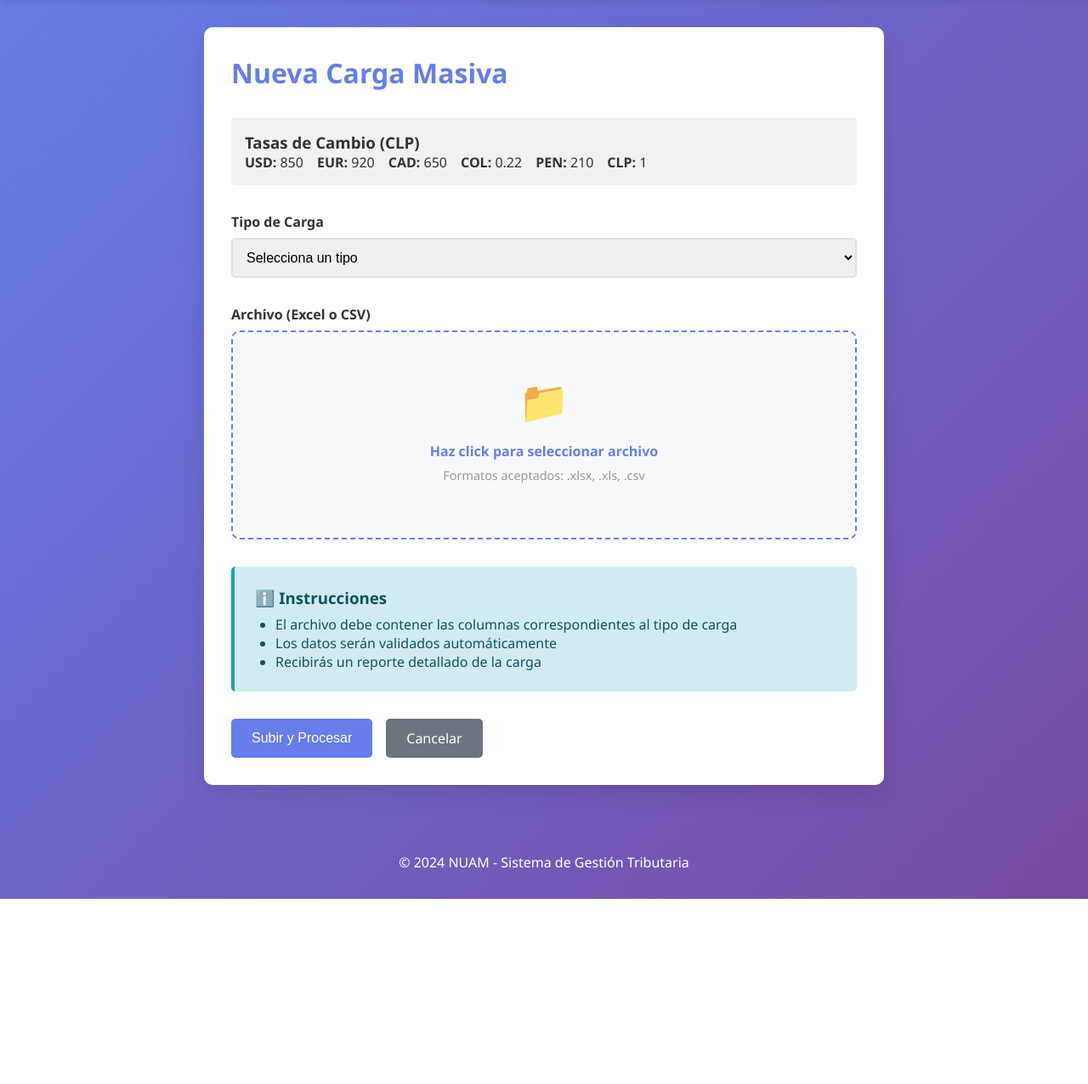
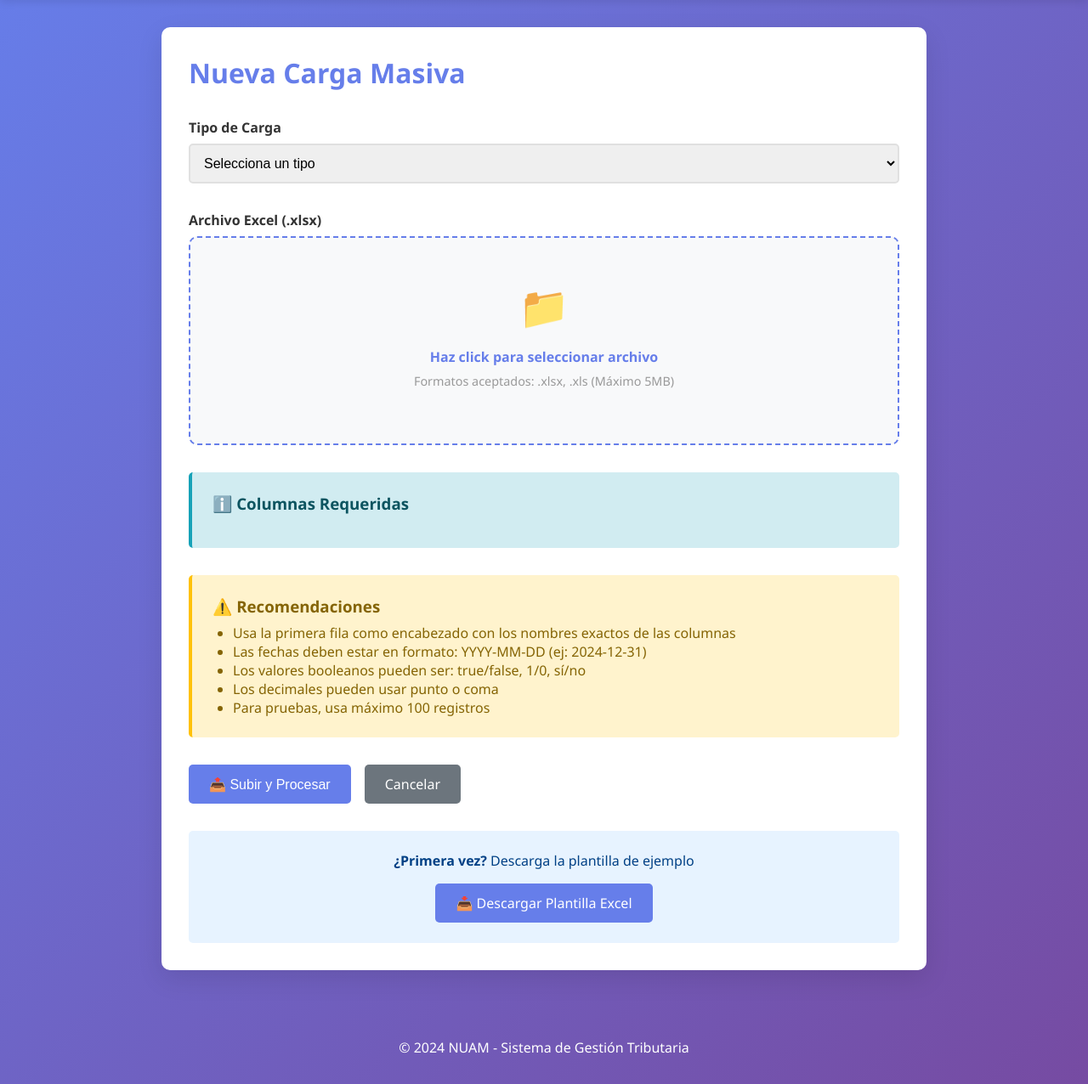
Before and after one commit to DykeByte/Nuam-main, a Django app: page /accounts/cargas/nueva/ in a window 1280 px wide. Shown: the part 66-1342 px from the top of the page at 85% size. Before the commit the page ends 1124 px from the top, so only its background shows below. Run offline with Django 5.2, Linux system fonts and the light colour scheme; the visitor is signed in with stand-in values (Sample User, id 1).

```diff
--- a/accounts/models.py
+++ b/accounts/models.py
@@ -59,6 +59,7 @@ class CalificacionTributaria(models.Model):
     numero_dividendo = models.IntegerField(null=True, blank=True)
     descripcion = models.CharField(max_length=255, blank=True)
     tipo_sociedad = models.CharField(max_length=10, blank=True)
+    divisa = models.CharField(max_length=10, default='CLP')
     acopio_lsfxf = models.BooleanField(default=False)
     valor_historico = models.DecimalField(max_digits=18, decimal_places=2, null=True, blank=True)
     factor_actualizacion = models.DecimalField(max_digits=10, decimal_places=6, null=True, blank=True)
--- a/accounts/templates/accounts/nueva_carga.html
+++ b/accounts/templates/accounts/nueva_carga.html
@@ -1,74 +1,144 @@
-<!-- ============================================ -->
-<!-- 10. nueva_carga.html -->
-<!-- Guardar en: accounts/templates/accounts/nueva_carga.html -->
-<!-- ============================================ -->
 {% extends 'base.html' %}
 
 {% block title %}Nueva Carga - NUAM{% endblock %}
 
 {% block content %}
-<div class="card" style="max-width: 800px; margin: 0 auto;">
+<div class="card" style="max-width: 900px; margin: 0 auto;">
     <h1 style="color: #667eea; margin-bottom: 2rem;">Nueva Carga Masiva</h1>
-
-    <!-- Tasas de divisas fijas -->
-    <div style="margin-bottom: 2rem; padding: 1rem; background: #f1f1f1; border-radius: 5px;">
-        <h3>Tasas de Cambio (CLP)</h3>
-        <ul style="list-style: none; padding: 0; display: flex; gap: 1rem;">
-            {% for moneda, valor in tasas_divisas.items %}
-                <li><strong>{{ moneda }}:</strong> {{ valor }}</li>
-            {% endfor %}
-        </ul>
-    </div>
 
     <form method="post" enctype="multipart/form-data">
         {% csrf_token %}
 
         <div style="margin-bottom: 2rem;">
             <label style="display: block; margin-bottom: 0.5rem; font-weight: 600;">Tipo de Carga</label>
-            <select name="tipo_carga" required
+            <select name="tipo_carga" id="tipoCarga" required
                 style="width: 100%; padding: 0.75rem; border: 2px solid #e0e0e0; border-radius: 5px; font-size: 1rem;">
                 <option value="">Selecciona un tipo</option>
-                <option value="FACTORES">Factores</option>
-                <option value="MONITOR">Monitor</option>
+                <option value="FACTORES">Factores (Incluye todos los factores del 8 al 37)</option>
+                <option value="MONITOR">Monitor (Solo datos básicos)</option>
             </select>
         </div>
 
         <div style="margin-bottom: 2rem;">
-            <label style="display: block; margin-bottom: 0.5rem; font-weight: 600;">Archivo (Excel o CSV)</label>
+            <label style="display: block; margin-bottom: 0.5rem; font-weight: 600;">Archivo Excel (.xlsx)</label>
             <div style="border: 2px dashed #667eea; border-radius: 10px; padding: 3rem; text-align: center; background: #f8f9fa;">
-                <input type="file" name="archivo" accept=".xlsx,.xls,.csv" required
+                <input type="file" name="archivo" accept=".xlsx,.xls" required
                     style="display: none;" id="fileInput">
                 <label for="fileInput" style="cursor: pointer;">
                     <div style="font-size: 3rem; margin-bottom: 1rem;">📁</div>
                     <p style="color: #667eea; font-weight: 600; margin-bottom: 0.5rem;">Haz click para seleccionar archivo</p>
-                    <p style="color: #999; font-size: 0.9rem;">Formatos aceptados: .xlsx, .xls, .csv</p>
+                    <p style="color: #999; font-size: 0.9rem;">Formatos aceptados: .xlsx, .xls (Máximo 5MB)</p>
                 </label>
                 <div id="fileName" style="margin-top: 1rem; color: #28a745; font-weight: 600;"></div>
             </div>
         </div>
 
+        <!-- Información sobre columnas esperadas -->
         <div style="background: #d1ecf1; padding: 1.5rem; border-radius: 5px; border-left: 4px solid #17a2b8; margin-bottom: 2rem;">
-            <h3 style="color: #0c5460; margin-bottom: 0.5rem;">ℹ️ Instrucciones</h3>
-            <ul style="color: #0c5460; margin: 0; padding-left: 1.5rem;">
-                <li>El archivo debe contener las columnas correspondientes al tipo de carga</li>
-                <li>Los datos serán validados automáticamente</li>
-                <li>Recibirás un reporte detallado de la carga</li>
+            <h3 style="color: #0c5460; margin-bottom: 1rem;">ℹ️ Columnas Requeridas</h3>
+
+            <div id="columnasInfo" style="display: none;">
+                <div id="columnasFactores" style="display: none;">
+                    <h4 style="color: #0c5460; margin-bottom: 0.5rem;">Tipo FACTORES:</h4>
+                    <ul style="color: #0c5460; margin: 0; padding-left: 1.5rem; columns: 2;">
+                        <li>corredor_dueno</li>
+                        <li>rut</li>
+                        <li>ano_comercial</li>
+                        <li>mercado</li>
+                        <li>instrumento</li>
+                        <li>fecha_pago</li>
+                        <li>secuencia_evento</li>
+                        <li>numero_dividendo</li>
+                        <li>descripcion</li>
+                        <li>tipo_sociedad</li>
+                        <li>acopio_lsfxf</li>
+                        <li>valor_historico</li>
+                        <li>factor_actualizacion</li>
+                        <li>es_local</li>
+                        <li>factor_8 a factor_37 (30 columnas)</li>
+                    </ul>
+                </div>
+
+                <div id="columnasMonitor" style="display: none;">
+                    <h4 style="color: #0c5460; margin-bottom: 0.5rem;">Tipo MONITOR:</h4>
+                    <ul style="color: #0c5460; margin: 0; padding-left: 1.5rem; columns: 2;">
+                        <li>corredor_dueno</li>
+                        <li>rut</li>
+                        <li>ano_comercial</li>
+                        <li>mercado</li>
+                        <li>instrumento</li>
+                        <li>fecha_pago</li>
+                        <li>secuencia_evento</li>
+                        <li>numero_dividendo</li>
+                        <li>descripcion</li>
+                        <li>tipo_sociedad</li>
+                        <li>acopio_lsfxf</li>
+                        <li>valor_historico</li>
+                        <li>factor_actualizacion</li>
+                        <li>es_local</li>
+                    </ul>
+                </div>
+            </div>
+        </div>
+
+        <div style="background: #fff3cd; padding: 1.5rem; border-radius: 5px; border-left: 4px solid #ffc107; margin-bottom: 2rem;">
+            <h3 style="color: #856404; margin-bottom: 0.5rem;">⚠️ Recomendaciones</h3>
+            <ul style="color: #856404; margin: 0; padding-left: 1.5rem;">
+                <li>Usa la primera fila como encabezado con los nombres exactos de las columnas</li>
+                <li>Las fechas deben estar en formato: YYYY-MM-DD (ej: 2024-12-31)</li>
+                <li>Los valores booleanos pueden ser: true/false, 1/0, sí/no</li>
+                <li>Los decimales pueden usar punto o coma</li>
+                <li>Para pruebas, usa máximo 100 registros</li>
             </ul>
         </div>
 
         <div style="display: flex; gap: 1rem;">
-            <button type="submit" class="btn btn-primary">Subir y Procesar</button>
+            <button type="submit" class="btn btn-primary">📤 Subir y Procesar</button>
             <a href="{% url 'accounts:lista_cargas' %}" class="btn btn-secondary">Cancelar</a>
         </div>
     </form>
+
+    <!-- Botón para descargar plantilla -->
+    <div style="margin-top: 2rem; padding: 1.5rem; background: #e7f3ff; border-radius: 5px; text-align: center;">
+        <p style="color: #004085; margin-bottom: 1rem;">
+            <strong>¿Primera vez?</strong> Descarga la plantilla de ejemplo
+        </p>
+        <a href="{% url 'accounts:descargar_plantilla' %}" class="btn btn-primary" style="text-decoration: none;">
+            📥 Descargar Plantilla Excel
+        </a>
+    </div>
 </div>
 
 <script>
+    // Mostrar nombre del archivo seleccionado
     document.getElementById('fileInput').addEventListener('change', function(e) {
         const fileName = e.target.files[0]?.name;
+        const fileSize = e.target.files[0]?.size;
         const fileNameDiv = document.getElementById('fileName');
+
         if (fileName) {
-            fileNameDiv.textContent = '✓ Archivo seleccionado: ' + fileName;
+            const sizeMB = (fileSize / (1024 * 1024)).toFixed(2);
+            fileNameDiv.innerHTML = `✓ Archivo seleccionado: <strong>${fileName}</strong><br>Tamaño: ${sizeMB} MB`;
+        }
+    });
+
+    // Mostrar columnas según tipo de carga
+    document.getElementById('tipoCarga').addEventListener('change', function(e) {
+        const tipo = e.target.value;
+        const columnasInfo = document.getElementById('columnasInfo');
+        const columnasFactores = document.getElementById('columnasFactores');
+        const columnasMonitor = document.getElementById('columnasMonitor');
+
+        if (tipo === 'FACTORES') {
+            columnasInfo.style.display = 'block';
+            columnasFactores.style.display = 'block';
+            columnasMonitor.style.display = 'none';
+        } else if (tipo === 'MONITOR') {
+            columnasInfo.style.display = 'block';
+            columnasFactores.style.display = 'none';
+            columnasMonitor.style.display = 'block';
+        } else {
+            columnasInfo.style.display = 'none';
         }
     });
 </script>
--- a/accounts/urls.py
+++ b/accounts/urls.py
@@ -19,6 +19,7 @@ urlpatterns = [
     path('cargas/', views.lista_cargas, name='lista_cargas'),
     path('cargas/nueva/', views.nueva_carga, name='nueva_carga'),
     path('cargas/<int:pk>/', views.detalle_carga, name='detalle_carga'),
+    path('cargas/plantilla/', views.descargar_plantilla, name='descargar_plantilla'),  # NUEVA
 
     # Calificaciones Tributarias
     path('calificaciones/', views.lista_calificaciones, name='lista_calificaciones'),
--- a/accounts/views.py
+++ b/accounts/views.py
@@ -5,10 +5,11 @@ from django.contrib.auth.decorators import login_required
 from django.contrib.auth.models import User
 from django.contrib import messages
 from .models import Perfil, CargaMasiva, CalificacionTributaria, LogOperacion
-from .utils.divisas import obtener_tipo_cambio
 from forex_python.converter import CurrencyRates
-
-
+from .excel_handler import ExcelHandler, get_columnas_esperadas
+from django.http import HttpResponse
+import pandas as pd
+from io import BytesIO
 
 # ==================== AUTENTICACIÓN ====================
 
@@ -98,27 +99,58 @@ def lista_cargas(request):
 
 @login_required
 def nueva_carga(request):
-    # Diccionario de divisas para pruebas
-    tasas_divisas = {
-        'USD': 850,   # 1 USD = 850 CLP
-        'EUR': 920,   # 1 EUR = 920 CLP
-        'CAD': 650,   # 1 CAD = 650 CLP
-        'COL': 0.22,  # 1 COP = 0.22 CLP
-        'PEN': 210,   # 1 PEN = 210 CLP
-        'CLP': 1,     # Peso chileno como referencia
-    }
+    if request.method == 'POST':
+        tipo_carga = request.POST.get('tipo_carga')
+        archivo = request.FILES.get('archivo')
 
-    if request.method == 'POST':
-        # Aquí lógica de carga de archivos
-        messages.info(request, 'Funcionalidad de carga en desarrollo')
-        return redirect('accounts:lista_cargas')
+        # Validaciones básicas
+        if not tipo_carga:
+            messages.error(request, 'Debes seleccionar un tipo de carga')
+            return render(request, 'accounts/nueva_carga.html')
 
+        if not archivo:
+            messages.error(request, 'Debes seleccionar un archivo')
+            return render(request, 'accounts/nueva_carga.html')
+
+        # Validar extensión
+        if not archivo.name.endswith(('.xlsx', '.xls')):
+            messages.error(request, 'Solo se permiten archivos Excel (.xlsx, .xls)')
+            return render(request, 'accounts/nueva_carga.html')
+
+        # Validar tamaño (máximo 5MB para pruebas)
+        if archivo.size > 5 * 1024 * 1024:
+            messages.error(request, 'El archivo es muy grande. Máximo 5MB')
+            return render(request, 'accounts/nueva_carga.html')
+
+        try:
+            # Procesar el archivo
+            handler = ExcelHandler(archivo, tipo_carga, request.user)
+            carga = handler.procesar()
+
+            # Mensaje de éxito
+            if carga.registros_fallidos > 0:
+                messages.warning(
+                    request,
+                    f'Carga completada con advertencias: {carga.registros_exitosos} exitosos, {carga.registros_fallidos} fallidos'
+                )
+            else:
+                messages.success(
+                    request,
+                    f'¡Carga exitosa! {carga.registros_exitosos} registros procesados'
+                )
+
+            return redirect('accounts:detalle_carga', pk=carga.pk)
+
+        except Exception as e:
+            messages.error(request, f'Error al procesar archivo: {str(e)}')
+            return render(request, 'accounts/nueva_carga.html')
+
+    # GET request
     context = {
-        'tasas_divisas': tasas_divisas
+        'columnas_factores': get_columnas_esperadas('FACTORES'),
+        'columnas_monitor': get_columnas_esperadas('MONITOR'),
     }
     return render(request, 'accounts/nueva_carga.html', context)
-
-
 
 @login_required
 def detalle_carga(request, pk):
@@ -131,6 +163,103 @@ def detalle_carga(request, pk):
     }
     return render(request, 'accounts/detalle_carga.html', context)
 
+@login_required
+def descargar_plantilla(request):
+    """Genera y descarga una plantilla Excel de ejemplo"""
+
+    # Datos de ejemplo
+    datos = {
+        'corredor_dueno': ['Ejemplo Corredor 1', 'Ejemplo Corredor 2'],
+        'rut': ['12345678-9', '98765432-1'],
+        'ano_comercial': ['2024', '2024'],
+        'mercado': ['ACN', 'OCT'],
+        'instrumento': ['BONO-001', 'BONO-002'],
+        'fecha_pago': ['2024-12-31', '2024-11-30'],
+        'secuencia_evento': [1, 2],
+        'numero_dividendo': [1, 1],
+        'descripcion': ['Descripción ejemplo 1', 'Descripción ejemplo 2'],
+        'tipo_sociedad': ['A/C', 'A/C'],
+        'acopio_lsfxf': ['true', 'false'],
+        'valor_historico': [1000000, 2000000],
+        'factor_actualizacion': [1.05, 1.03],
+        'es_local': ['true', 'true'],
+        'origen': ['CARGA_MASIVA', 'CARGA_MASIVA'],
+    }
+
+    # Agregar factores del 8 al 37
+    for i in range(8, 38):
+        datos[f'factor_{i}'] = [1.0 + (i/100), 1.0 + (i/100)]
+
+    # Crear DataFrame
+    df = pd.DataFrame(datos)
+
+    # Crear archivo Excel en memoria
+    output = BytesIO()
+    with pd.ExcelWriter(output, engine='openpyxl') as writer:
+        df.to_excel(writer, index=False, sheet_name='Datos')
+
+        # Obtener el workbook y worksheet para dar formato
+        workbook = writer.book
+        worksheet = writer.sheets['Datos']
+
+        # Ajustar ancho de columnas
+        for column in worksheet.columns:
+            max_length = 0
+            column_letter = column[0].column_letter
+            for cell in column:
+                try:
+                    if len(str(cell.value)) > max_length:
+                        max_length = len(cell.value)
+                except:
+                    pass
+            adjusted_width = min(max_length + 2, 50)
+            worksheet.column_dimensions[column_letter].width = adjusted_width
+
+    output.seek(0)
+
+    # Crear respuesta HTTP
+    response = HttpResponse(
+        output.read(),
+        content_type='application/vnd.openxmlformats-officedocument.spreadsheetml.sheet'
+    )
+    response['Content-Disposition'] = 'attachment; filename=plantilla_carga_nuam.xlsx'
+
+    return response
+
+def get_columnas_esperadas(tipo_carga):
+    """
+    Devuelve las columnas esperadas según el tipo de carga masiva.
+    """
+    if tipo_carga == 'FACTORES':
+        return [
+            'corredor_dueno',
+            'rut',
+            'ano_comercial',
+            'mercado',
+            'instrumento',
+            'fecha_pago',
+            'secuencia_evento',
+            'numero_dividendo',
+            'descripcion',
+            'tipo_sociedad',
+            'acopio_lsfxf',
+            'valor_historico',
+            'factor_actualizacion',
+            'es_local',
+            'origen'
+        ]
+
+    elif tipo_carga == 'MONITOR':
+        return [
+            'fecha',
+            'indicador',
+            'valor',
+            'fuente',
+            'observaciones'
+        ]
+
+    else:
+        return []
 
 # ==================== CALIFICACIONES ====================
 
```
Also changed, not shown: accounts/excel_handler.py (added, +206 -0 lines), accounts/templatetags/custom_filters.py (added, +9 -0 lines), accounts/utils/divisas.py (deleted, +0 -13 lines), accounts/migrations/0003_calificaciontributaria_divisa.py (added), accounts/templates/accounts/lista_cargas.html (line endings or trailing spaces), accounts/templatetags/__init__.py (added).
